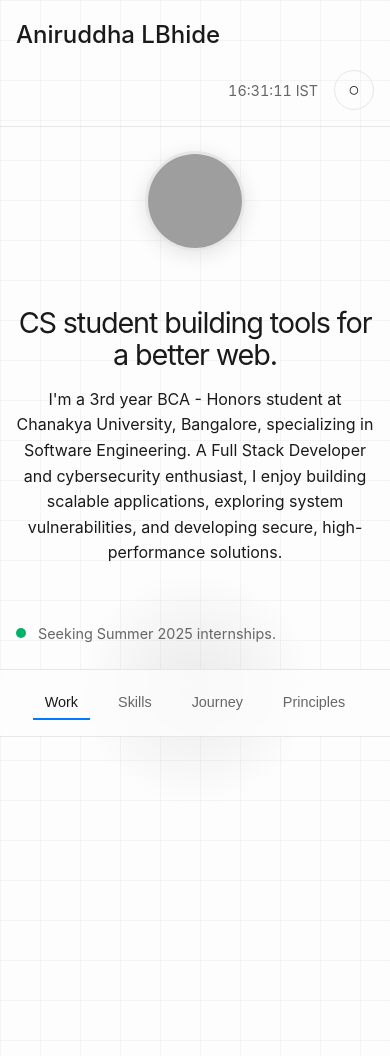
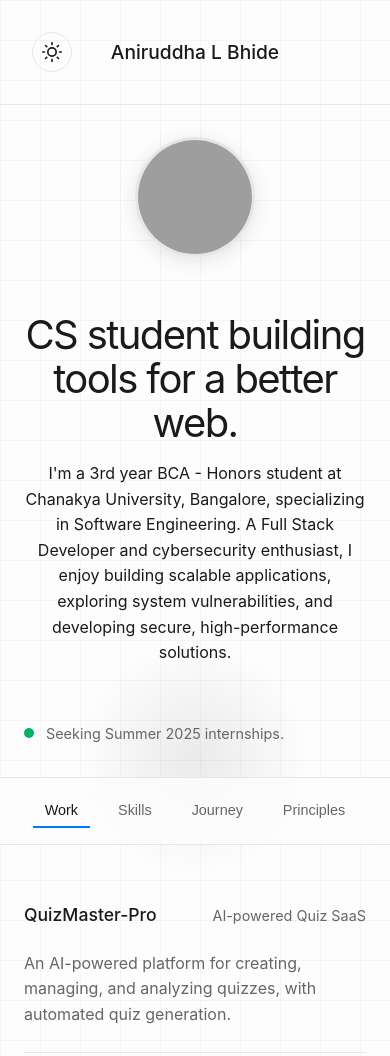
Before and after one commit to ANIMANxd/PORTFOLIO, a website: page index.html in a window 390 px wide. Shown: the top 1056 px of the page. Drawn offline with Linux system fonts and the light colour scheme; grey boxes are pictures that could not be loaded.

Commit message:
Refactor header layout for improved responsiveness and update name for consistency

```diff
--- a/index.html
+++ b/index.html
@@ -135,7 +135,6 @@
         }
 
         .title { font-size: 2.5rem; font-weight: 400; letter-spacing: -0.04em; margin-bottom: 1rem; line-height: 1.1; }
-        .typing-text { font-size: 1.1rem; color: var(--muted); margin-bottom: 2rem; font-weight: 300; min-height: 1.5em; }
         .cursor-blink { animation: blink-pipe 1.2s step-end infinite; }
         @keyframes blink-pipe { 50% { opacity: 0; } }
 
@@ -179,7 +178,7 @@
         /* Projects */
         .project { padding: 2rem 0; border-bottom: 1px solid var(--border); cursor: pointer; transition: background 0.3s ease; }
         .project:hover { background: var(--hover-bg); padding-left: 1rem; padding-right: 1rem; margin-left: -1rem; margin-right: -1rem; border-radius: 4px; }
-        .project-header { display: flex; justify-content: space-between; align-items: center; margin-bottom: 0.5rem; }
+        .project-header { display: flex; justify-content: space-between; align-items: baseline; flex-wrap: wrap; margin-bottom: 0.5rem; }
         .project-title { font-size: 1.3rem; font-weight: 500; }
         .project-type { font-size: 0.9rem; color: var(--muted); margin-bottom: 1rem; }
         .project-desc { font-size: 1rem; color: var(--muted); }
@@ -248,22 +247,31 @@
         /* Responsive */
         @media (max-width: 1024px) {
             .main-content { grid-template-columns: 1fr; }
-            .left-panel { border-right: none; border-bottom: 1px solid var(--border); padding: 3rem 1.5rem; }
+            .left-panel { border-right: none; border-bottom: 1px solid var(--border); padding: 3rem 1.5rem; text-align: left;}
             .profile-section { align-items: center; text-align: center; }
         }
         @media (max-width: 768px) {
-            .title { font-size: 2rem; } /* Reduced from 2.5rem */
             .header {
-                flex-direction: column;
-                align-items: flex-start;
-                gap: 1rem;
-                padding: 1.5rem;
+                display: flex;
+                justify-content: space-between;
+                align-items: center;
             }
-            .header-controls { align-self: flex-end; }
+
+            .name {
+                position: absolute;
+                left: 50%;
+                transform: translateX(-50%);
+                text-align: center;
+                font-size: 1.2rem;
+            }
+
+            .header-controls {
+                z-index: 1;
+            }
+
             .skills-grid { grid-template-columns: 1fr; }
-            .profile-image { width: 120px; height: 120px; } /* Increased from 100px */
+            .profile-image { width: 120px; height: 120px; }
 
-            /* NEW MOBILE IMPROVEMENTS */
             .left-panel {
                 padding: 2rem 1.5rem;
                 text-align: center;
@@ -361,51 +369,6 @@
             .timeline-item::before {
                 left: -1.6rem;
             }
-        }
-
-        /* NEW: Extra small screens */
-        @media (max-width: 480px) {
-            .header {
-                padding: 1rem;
-            }
-
-            .name {
-                font-size: 1.5rem;
-            }
-
-            .title {
-                font-size: 1.8rem;
-            }
-
-            .left-panel {
-                padding: 1.5rem 1rem;
-            }
-
-            .tabs-container {
-                padding: 1.5rem 1rem;
-            }
-
-            .section-nav {
-                padding: 1rem;
-            }
-
-            .nav-tabs {
-                font-size: 0.85rem;
-            }
-            .profile-image {
-                width: 100px;
-                height: 100px;
-            }
-
-            .modal-content {
-                padding: 1.5rem 1rem;
-            }
-
-            .email-link {
-                padding: 0.75rem 1.5rem;
-                font-size: 1rem;
-            }
-        }
     </style>
 </head>
 <body>
@@ -413,10 +376,23 @@
 
     <div class="container">
         <header class="header">
-            <div class="name">Aniruddha LBhide</div>
+            <div class="name">Aniruddha L Bhide</div>
             <div class="header-controls">
-                <div class="time-display" id="currentTime"></div>
-                <button class="theme-btn" id="themeBtn" aria-label="Toggle theme">○</button>
+                <button class="theme-btn" id="themeBtn" aria-label="Toggle theme">
+                    <svg id="themeIcon" width="20" height="20" viewBox="0 0 24 24" fill="none" stroke="currentColor" stroke-width="2"
+                        stroke-linecap="round" stroke-linejoin="round" class="feather feather-sun">
+                        <circle cx="12" cy="12" r="5"></circle>
+                        <line x1="12" y1="1" x2="12" y2="3"></line>
+                        <line x1="12" y1="21" x2="12" y2="23"></line>
+                        <line x1="4.22" y1="4.22" x2="5.64" y2="5.64"></line>
+                        <line x1="18.36" y1="18.36" x2="19.78" y2="19.78"></line>
+                        <line x1="1" y1="12" x2="3" y2="12"></line>
+                        <line x1="21" y1="12" x2="23" y2="12"></line>
+                        <line x1="4.22" y1="19.78" x2="5.64" y2="18.36"></line>
+                        <line x1="18.36" y1="5.64" x2="19.78" y2="4.22"></line>
+                    </svg>
+                </button>
+
             </div>
         </header>
 
@@ -586,9 +562,6 @@
                 konamiCode: ['ArrowUp', 'ArrowUp', 'ArrowDown', 'ArrowDown', 'ArrowLeft', 'ArrowRight', 'ArrowLeft', 'ArrowRight', 'b', 'a'],
             },
             state: {
-                isDeleting: false,
-                phraseIndex: 0,
-                charIndex: 0,
                 konamiProgress: 0,
                 currentTheme: 'light',
                 previousTheme: 'light',
@@ -600,8 +573,7 @@
                 this.cacheDOMElements();
                 this.initLoader();
                 this.initTheme();
-                this.initTime();
-                this.initTypewriter();
+
                 this.initScrollAnimations();
                 this.initModals();
                 this.initDynamicBackground();
@@ -614,8 +586,7 @@
                     loader: document.querySelector('.loader'),
                     container: document.querySelector('.container'),
                     themeBtn: document.getElementById('themeBtn'),
-                    currentTime: document.getElementById('currentTime'),
-                    typingText: document.getElementById('typingText'),
+
                     // Modal Elements
                     modalOverlay: document.getElementById('projectModal'),
                     modalContent: document.querySelector('.modal-content'),
@@ -659,24 +630,32 @@
                 if (theme === 'hacker' && this.state.currentTheme !== 'hacker') {
                     this.state.previousTheme = this.state.currentTheme;
                 }
+
                 document.documentElement.setAttribute('data-theme', theme);
                 localStorage.setItem('theme', theme);
                 this.state.currentTheme = theme;
-            },
-            initTime() {
-                const updateTime = () => {
-                    const now = new Date();
-                    const timeString = now.toLocaleTimeString('en-US', {
-                        timeZone: this.config.timeZone,
-                        hour12: false,
-                        hour: '2-digit',
-                        minute: '2-digit',
-                        second: '2-digit'
-                    });
-                    this.els.currentTime.textContent = `${timeString} IST`;
-                };
-                updateTime();
-                setInterval(updateTime, 1000);
+
+                const themeIcon = document.getElementById('themeIcon');
+
+                if (theme === 'dark') {
+                    themeIcon.innerHTML = `
+                        <path d="M21 12.79A9 9 0 0111.21 3a7 7 0 000 18 9 9 0 009.79-8.21z" />
+                    `;
+                    themeIcon.setAttribute('class', 'feather feather-moon');
+                } else {
+                    themeIcon.innerHTML = `
+                        <circle cx="12" cy="12" r="5"></circle>
+                        <line x1="12" y1="1" x2="12" y2="3"></line>
+                        <line x1="12" y1="21" x2="12" y2="23"></line>
+                        <line x1="4.22" y1="4.22" x2="5.64" y2="5.64"></line>
+                        <line x1="18.36" y1="18.36" x2="19.78" y2="19.78"></line>
+                        <line x1="1" y1="12" x2="3" y2="12"></line>
+                        <line x1="21" y1="12" x2="23" y2="12"></line>
+                        <line x1="4.22" y1="19.78" x2="5.64" y2="18.36"></line>
+                        <line x1="18.36" y1="5.64" x2="19.78" y2="4.22"></line>
+                    `;
+                    themeIcon.setAttribute('class', 'feather feather-sun');
+                }
             },
             initTypewriter() {
                 const type = () => {
```
